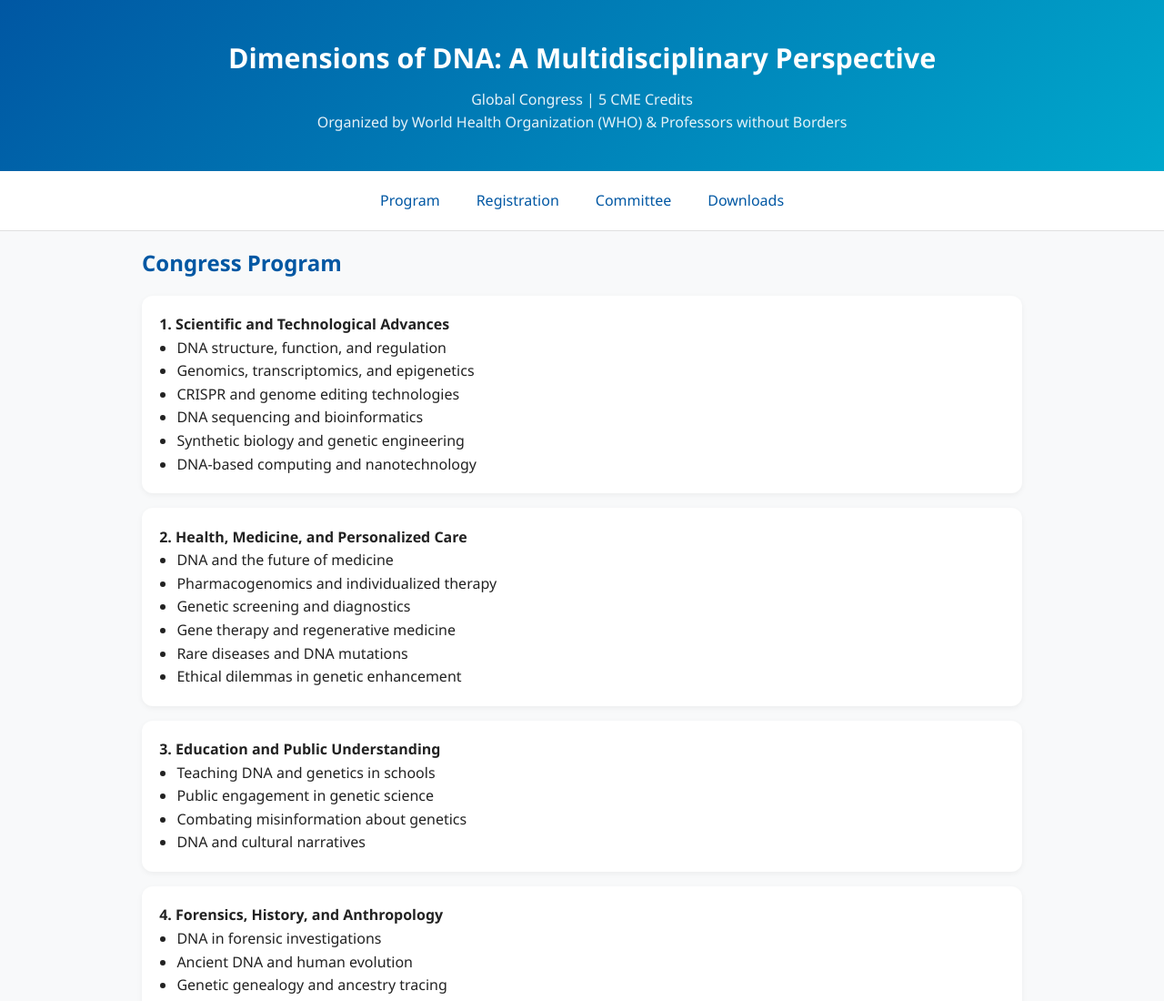
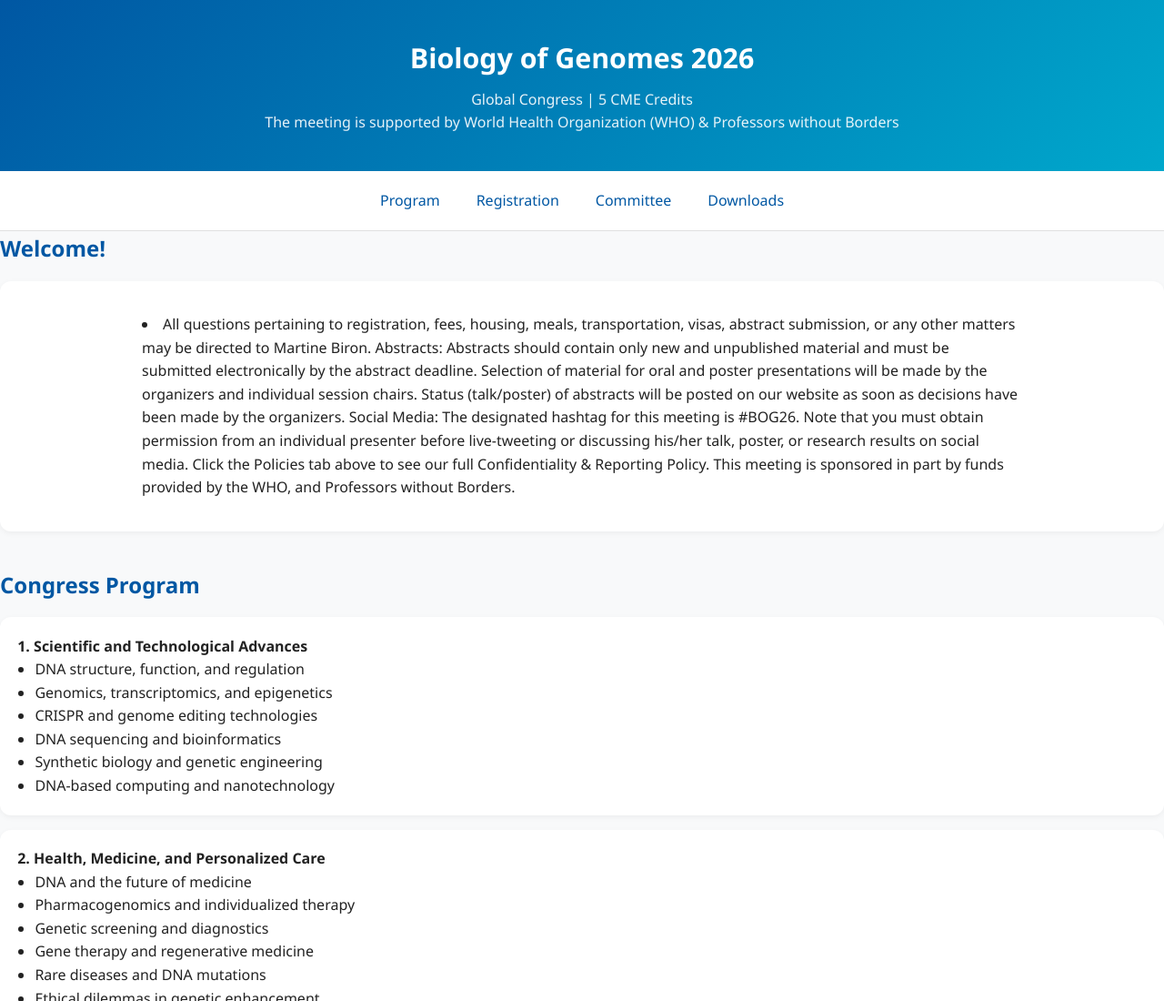
Before and after one commit to FormularFARMACEUTIK/DNA-CONGRESS, a plain HTML site: page index.html in a window 1280 px wide. Shown: the top 1100 px of the page at 91% size. Drawn offline with Linux system fonts and the light colour scheme.

Commit message:
Change event title and update header content
Updated the title and header text to reflect the new event name. Modified supporting text for clarity and added a new section for additional information.

```diff
--- a/index.html
+++ b/index.html
@@ -3,7 +3,7 @@
 <head>
   <meta charset="UTF-8">
   <meta name="viewport" content="width=device-width, initial-scale=1.0">
-  <title>Dimensions of DNA: A Multidisciplinary Perspective</title>
+  <title>Biology of Genomes</title>
   <style>
     :root {
       --primary: #0057a3;
@@ -130,9 +130,9 @@
 <body>
 
 <header>
-  <h1>Dimensions of DNA: A Multidisciplinary Perspective</h1>
+  <h1>Biology of Genomes 2026</h1>
   <p>Global Congress | 5 CME Credits</p>
-  <p>Organized by World Health Organization (WHO) & Professors without Borders</p>
+  <p>The meeting is supported by World Health Organization (WHO) & Professors without Borders</p>
 </header>
 
 <nav>
@@ -143,9 +143,16 @@
     <li><a href="#downloads">Downloads</a></li>
   </ul>
 </nav>
-
+ <section id="Biology of Genomes">
+    <h2>Welcome!</h2>
+    <div class="card">
 <div class="container">
-
+  <li>All questions pertaining to registration, fees, housing, meals, transportation, visas, abstract submission, or any other matters may be directed to Martine Biron.
+Abstracts: Abstracts should contain only new and unpublished material and must be submitted electronically by the abstract deadline. Selection of material for oral and poster presentations will be made by the organizers and individual session chairs. Status (talk/poster) of abstracts will be posted on our website as soon as decisions have been made by the organizers.
+Social Media: The designated hashtag for this meeting is #BOG26. Note that you must obtain permission from an individual presenter before live-tweeting or discussing his/her talk, poster, or research results on social media. Click the Policies tab above to see our full Confidentiality & Reporting Policy.
+This meeting is sponsored in part by funds provided by the WHO, and Professors without Borders.</li>
+ </div>
+  </section>
   <section id="program">
     <h2>Congress Program</h2>
     <div class="card">
```
